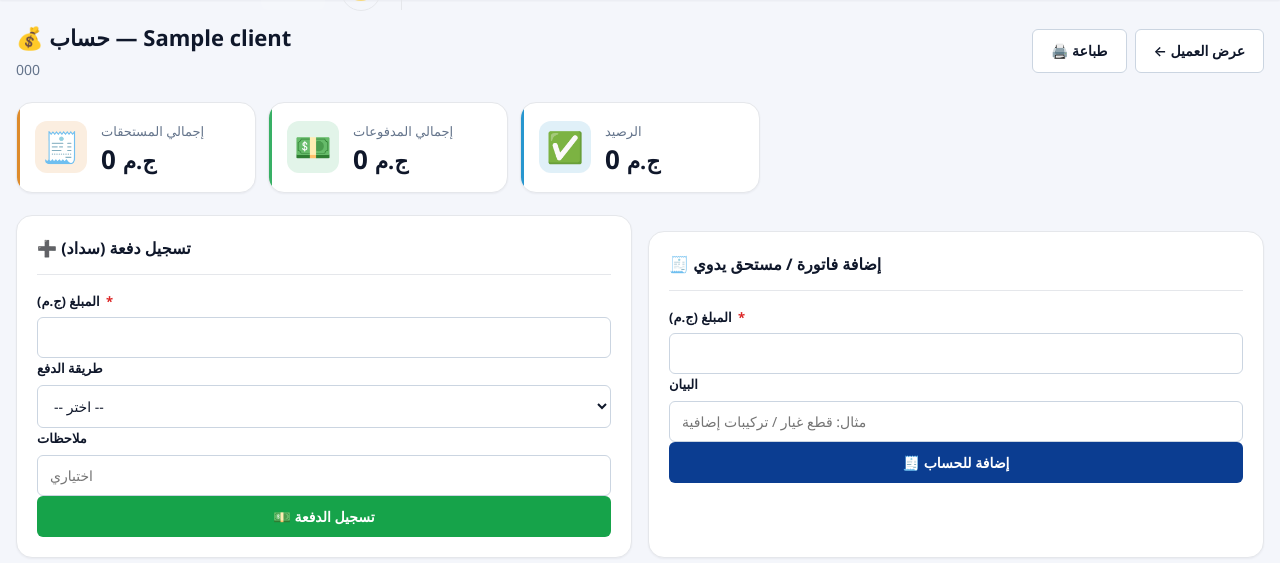
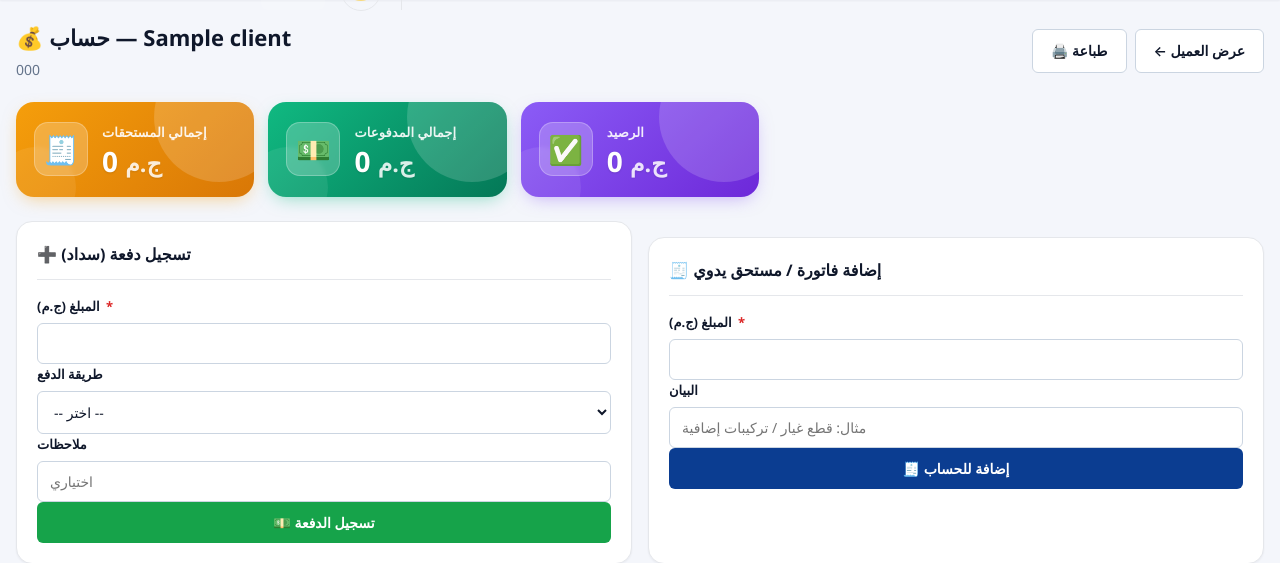
Before and after one commit to oneit11/one-tracking, a Flask app: page /admin/clients/1/account in a window 1280 px wide. Shown: the part 60-623 px from the top of the page. Run offline with Flask 3, Linux system fonts and the light colour scheme; a user stored in the database is signed in; tables that the repository leaves empty hold one stand-in row (values such as "Sample post"); data that the repository does not hold is empty; some libraries are stand-ins or nearby versions.

Commit message:
git add . git commit -m "feat: backfill client accounts + redesign dashboards" -m " - Auto-backfill visit costs from previously-closed requests onto client   accounts on startup (idempotent — skips requests that already have a charge) - Redesign admin dashboard: colorful gradient KPI cards grouped into   Operations / Finance / Clients & Assets / Team sections - Add financial section: total receivables + count of clients with balance - Add account icon/card to both admin and portal dashboards; add   My Account quick-action in the portal - Redesign portal dashboard with the same colorful card style "

```diff
--- a/app.py
+++ b/app.py
@@ -238,6 +238,9 @@ def _light_migrate(app):
         db.session.rollback()
         app.logger.warning(f"create_all warning: {str(e)[:150]}")
 
+    # Backfill old visit costs onto client accounts (runs on any DB). Idempotent.
+    _backfill_visit_charges(app)
+
     if db.engine.dialect.name != "postgresql":
         return
 
@@ -277,6 +280,54 @@ def _light_migrate(app):
                 app.logger.warning(f"migrate skip {table.name}.{col.name}: {str(e)[:120]}")
 
 
+def _backfill_visit_charges(app):
+    """Create account charges for closed requests that have a visit_cost but no
+    ledger entry yet. Safe to run on every startup (idempotent)."""
+    try:
+        from models.request import MaintenanceRequest
+        from models.client import AccountEntry
+    except Exception:
+        return
+    try:
+        # Requests that carry a cost
+        reqs = MaintenanceRequest.query.filter(
+            MaintenanceRequest.visit_cost.isnot(None),
+            MaintenanceRequest.visit_cost > 0,
+        ).all()
+    except Exception as e:
+        db.session.rollback()
+        app.logger.warning(f"backfill query failed: {str(e)[:120]}")
+        return
+
+    created = 0
+    for req in reqs:
+        if not req.client_id:
+            continue
+        try:
+            exists = AccountEntry.query.filter_by(
+                request_id=req.id, source="visit", entry_type="charge"
+            ).first()
+            if exists:
+                continue
+            entry = AccountEntry(
+                client_id=req.client_id,
+                entry_type="charge",
+                amount=float(req.visit_cost),
+                description=f"تكلفة زيارة — طلب {req.request_number}",
+                request_id=req.id,
+                source="visit",
+                created_at=req.closed_at or req.created_at,
+            )
+            db.session.add(entry)
+            db.session.commit()
+            created += 1
+        except Exception as e:
+            db.session.rollback()
+            app.logger.warning(f"backfill skip req {req.id}: {str(e)[:120]}")
+    if created:
+        app.logger.info(f"backfill: created {created} visit charges")
+
+
 app = create_app()
 
 if __name__ == "__main__":
--- a/routes/admin.py
+++ b/routes/admin.py
@@ -106,11 +106,28 @@ def dashboard():
         k: _t("status." + k) for k in
         ["new", "assigned", "in_progress", "report_ready", "closed", "cancelled"]
     }
+
+    # Financial: total outstanding receivables across all clients + overdue count
+    from models.client import AccountEntry
+    total_charges = db.session.query(func.coalesce(func.sum(AccountEntry.amount), 0))\
+        .filter(AccountEntry.entry_type == "charge").scalar() or 0
+    total_payments = db.session.query(func.coalesce(func.sum(AccountEntry.amount), 0))\
+        .filter(AccountEntry.entry_type == "payment").scalar() or 0
+    stats["total_receivable"] = float(total_charges) - float(total_payments)
+    # Count clients who currently owe money (positive balance)
+    overdue_clients = 0
+    for cl in Client.query.filter_by(active=True).all():
+        if cl.balance > 0:
+            overdue_clients += 1
+    stats["clients_with_balance"] = overdue_clients
+    from services.settings_service import get_setting
+    currency = get_setting("currency", "ج.م")
+
     return render_template(
         "admin/dashboard.html",
         stats=stats, recent_requests=recent_requests, status_counts=status_counts,
         chart_labels=chart_labels, chart_data=chart_data,
-        status_labels_js=status_labels_js,
+        status_labels_js=status_labels_js, currency=currency,
     )
 
 
--- a/static/css/main.css
+++ b/static/css/main.css
@@ -870,116 +870,144 @@ html[dir="ltr"] .brand-text {
 .kpi-grid {
     display: grid;
     grid-template-columns: repeat(auto-fill, minmax(210px, 1fr));
-    gap: 12px;
-    margin-bottom: 22px;
+    gap: 14px;
+    margin-bottom: 24px;
 }
 .kpi-card {
     display: flex;
     align-items: center;
     gap: 14px;
-    padding: 18px 18px;
-    background: var(--surface);
-    border: 1px solid var(--border);
-    border-radius: var(--radius-lg);
-    box-shadow: var(--shadow-sm);
+    padding: 20px 18px;
+    background:
+        linear-gradient(135deg, var(--kpi-color, var(--primary)) 0%,
+                        var(--kpi-color2, var(--kpi-color, var(--primary))) 100%);
+    border: none;
+    border-radius: 18px;
+    box-shadow: 0 6px 18px -6px var(--kpi-glow, rgba(11,61,145,0.45));
     text-decoration: none;
-    color: var(--text);
+    color: #fff;
     position: relative;
     overflow: hidden;
-    transition: transform 0.18s, box-shadow 0.18s, border-color 0.18s;
+    transition: transform 0.2s cubic-bezier(.2,.8,.2,1), box-shadow 0.2s;
     cursor: pointer;
+    isolation: isolate;
 }
+/* soft light bubble in the corner for depth */
 .kpi-card::before {
     content: "";
     position: absolute;
-    inset-inline-start: 0;
-    top: 0;
-    bottom: 0;
-    width: 3px;
-    background: var(--kpi-color, var(--primary));
-    opacity: 0.85;
+    width: 130px;
+    height: 130px;
+    top: -50px;
+    inset-inline-end: -30px;
+    background: rgba(255,255,255,0.16);
+    border-radius: 50%;
+    z-index: -1;
+}
+.kpi-card::after {
+    content: "";
+    position: absolute;
+    width: 80px;
+    height: 80px;
+    bottom: -30px;
+    inset-inline-start: -20px;
+    background: rgba(255,255,255,0.08);
+    border-radius: 50%;
+    z-index: -1;
 }
 .kpi-card:hover {
-    transform: translateY(-3px);
-    box-shadow: var(--shadow-lg);
-    border-color: var(--kpi-color, var(--primary));
-    color: var(--text);
+    transform: translateY(-4px) scale(1.015);
+    box-shadow: 0 12px 28px -8px var(--kpi-glow, rgba(11,61,145,0.55));
+    color: #fff;
 }
 .kpi-card:focus { outline: none; }
 .kpi-card:focus-visible {
     outline: none;
-    border-color: var(--kpi-color, var(--primary));
-    box-shadow: 0 0 0 3px var(--kpi-tint, rgba(11, 61, 145, 0.15));
+    box-shadow: 0 0 0 3px #fff, 0 0 0 6px var(--kpi-color, var(--primary));
 }
 .kpi-icon {
-    font-size: 30px;
-    width: 52px;
-    height: 52px;
+    font-size: 28px;
+    width: 54px;
+    height: 54px;
     display: flex;
     align-items: center;
     justify-content: center;
-    background: var(--kpi-tint, rgba(11, 61, 145, 0.08));
-    border-radius: 12px;
+    background: rgba(255,255,255,0.22);
+    backdrop-filter: blur(2px);
+    border-radius: 14px;
     flex-shrink: 0;
+    box-shadow: inset 0 0 0 1px rgba(255,255,255,0.25);
 }
 .kpi-body { flex: 1; min-width: 0; }
 .kpi-label {
     font-size: 13px;
-    color: var(--text-muted);
-    font-weight: 500;
-    margin-bottom: 4px;
+    color: rgba(255,255,255,0.9);
+    font-weight: 600;
+    margin-bottom: 5px;
+    letter-spacing: 0.1px;
 }
 .kpi-value {
-    font-size: 26px;
+    font-size: 28px;
     font-weight: 800;
-    color: var(--text);
-    line-height: 1.1;
+    color: #fff;
+    line-height: 1.05;
+    text-shadow: 0 1px 2px rgba(0,0,0,0.12);
 }
+.kpi-value small { font-weight: 600; opacity: 0.85; }
 .kpi-arrow {
     font-size: 18px;
-    color: var(--text-soft);
-    opacity: 0;
+    color: rgba(255,255,255,0.85);
+    opacity: 0.5;
     transition: opacity 0.18s, transform 0.18s;
 }
 .kpi-card:hover .kpi-arrow { opacity: 1; transform: translateX(-4px); }
 html[dir="ltr"] .kpi-card:hover .kpi-arrow { transform: translateX(4px); }
 
-.kpi-primary { --kpi-color: #0b3d91; --kpi-tint: rgba(11, 61, 145, 0.10); }
-.kpi-accent  { --kpi-color: #14b8a6; --kpi-tint: rgba(20, 184, 166, 0.12); }
-.kpi-warning { --kpi-color: #d97706; --kpi-tint: rgba(217, 119, 6, 0.12); }
-.kpi-danger  { --kpi-color: #dc2626; --kpi-tint: rgba(220, 38, 38, 0.12); }
-.kpi-success { --kpi-color: #16a34a; --kpi-tint: rgba(22, 163, 74, 0.12); }
-.kpi-info    { --kpi-color: #0284c7; --kpi-tint: rgba(2, 132, 199, 0.12); }
+/* Colorful gradient palettes — each card is a vivid duotone */
+.kpi-primary { --kpi-color: #2563eb; --kpi-color2: #1e40af; --kpi-glow: rgba(37,99,235,0.5); }
+.kpi-accent  { --kpi-color: #06b6d4; --kpi-color2: #0e7490; --kpi-glow: rgba(6,182,212,0.5); }
+.kpi-warning { --kpi-color: #f59e0b; --kpi-color2: #d97706; --kpi-glow: rgba(245,158,11,0.5); }
+.kpi-danger  { --kpi-color: #f43f5e; --kpi-color2: #be123c; --kpi-glow: rgba(244,63,94,0.5); }
+.kpi-success { --kpi-color: #10b981; --kpi-color2: #047857; --kpi-glow: rgba(16,185,129,0.5); }
+.kpi-info    { --kpi-color: #8b5cf6; --kpi-color2: #6d28d9; --kpi-glow: rgba(139,92,246,0.5); }
 
 /* Quick action pills */
 .quick-actions {
     display: flex;
     gap: 10px;
     flex-wrap: wrap;
-    margin-bottom: 22px;
+    margin-bottom: 24px;
 }
 .qa-btn {
     display: flex;
     flex-direction: column;
     align-items: center;
     justify-content: center;
-    gap: 4px;
-    min-width: 96px;
-    padding: 12px 10px;
+    gap: 6px;
+    min-width: 100px;
+    padding: 14px 10px;
     background: var(--surface);
     border: 1px solid var(--border);
-    border-radius: var(--radius);
+    border-radius: 14px;
     text-decoration: none;
     color: var(--text);
     font-weight: 600;
-    transition: all 0.15s;
+    box-shadow: var(--shadow-sm);
+    transition: all 0.16s cubic-bezier(.2,.8,.2,1);
 }
-.qa-btn span:first-child { font-size: 24px; }
+.qa-btn span:first-child {
+    font-size: 26px;
+    width: 46px; height: 46px;
+    display: flex; align-items: center; justify-content: center;
+    background: linear-gradient(135deg, var(--primary), var(--accent));
+    border-radius: 12px;
+    filter: saturate(1.1);
+}
 .qa-btn small { font-size: 12px; color: var(--text-muted); }
 .qa-btn:hover {
     border-color: var(--primary);
-    background: var(--bg);
-    transform: translateY(-2px);
+    transform: translateY(-3px);
+    box-shadow: var(--shadow-lg);
     color: var(--text);
 }
 
--- a/templates/portal/dashboard.html
+++ b/templates/portal/dashboard.html
@@ -49,7 +49,7 @@
         <div class="kpi-arrow">←</div>
     </a>
     {% set bal = client.balance %}
-    <a href="{{ url_for('portal.account') }}" class="kpi-card {{ 'kpi-danger' if bal > 0 else 'kpi-success' }}">
+    <a href="{{ url_for('portal.account') }}" class="kpi-card {{ 'kpi-danger' if bal > 0 else 'kpi-accent' }}">
         <div class="kpi-icon">💰</div>
         <div class="kpi-body">
             <div class="kpi-label">{% if bal > 0 %}{{ t('portal.owed_by_you') }}{% elif bal < 0 %}{{ t('portal.credit_you') }}{% else %}{{ t('portal.my_account_card') }}{% endif %}</div>
@@ -58,7 +58,7 @@
         <div class="kpi-arrow">←</div>
     </a>
     {% if client.active_amc %}
-    <div class="kpi-card kpi-accent">
+    <div class="kpi-card kpi-success">
         <div class="kpi-icon">📜</div>
         <div class="kpi-body">
             <div class="kpi-label">{{ t('portal.amc_active') }}</div>
@@ -72,6 +72,7 @@
     <a href="{{ url_for('portal.request_new') }}" class="qa-btn"><span>➕</span><small>{{ t('portal.qa_new') }}</small></a>
     <a href="{{ url_for('portal.requests_list') }}" class="qa-btn"><span>📋</span><small>{{ t('portal.qa_requests') }}</small></a>
     <a href="{{ url_for('portal.devices') }}" class="qa-btn"><span>🖥️</span><small>{{ t('portal.qa_devices') }}</small></a>
+    <a href="{{ url_for('portal.account') }}" class="qa-btn"><span>💰</span><small>{{ t('account.my_account') }}</small></a>
 </div>
 
 <div class="card">
```
Also changed, not shown: other parts of static/css/main.css (+27 -0 lines), templates/admin/dashboard.html (+124 -95 lines), utils/i18n.py (+7 -0 lines), CHANGELOG_v3.md.
